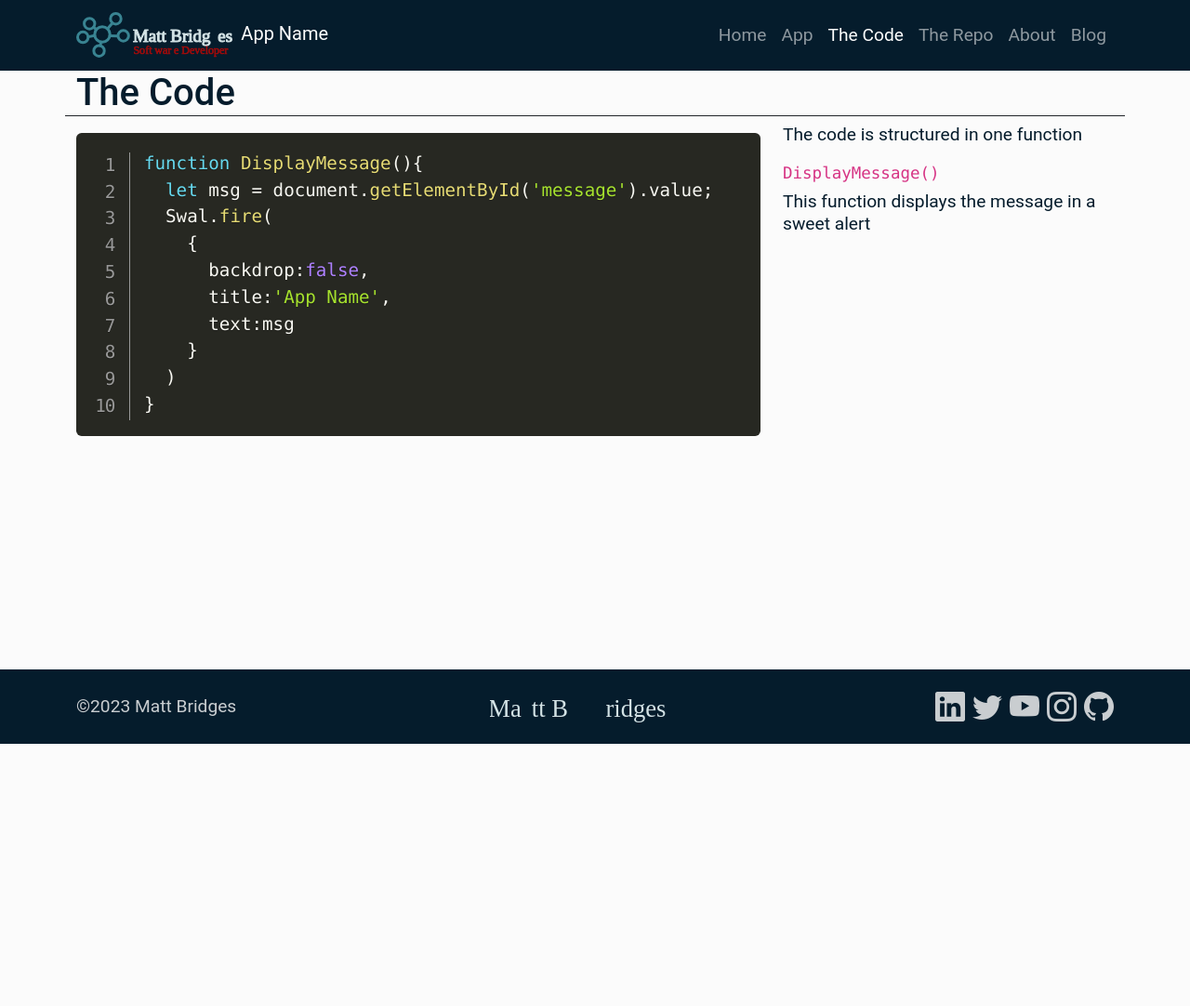
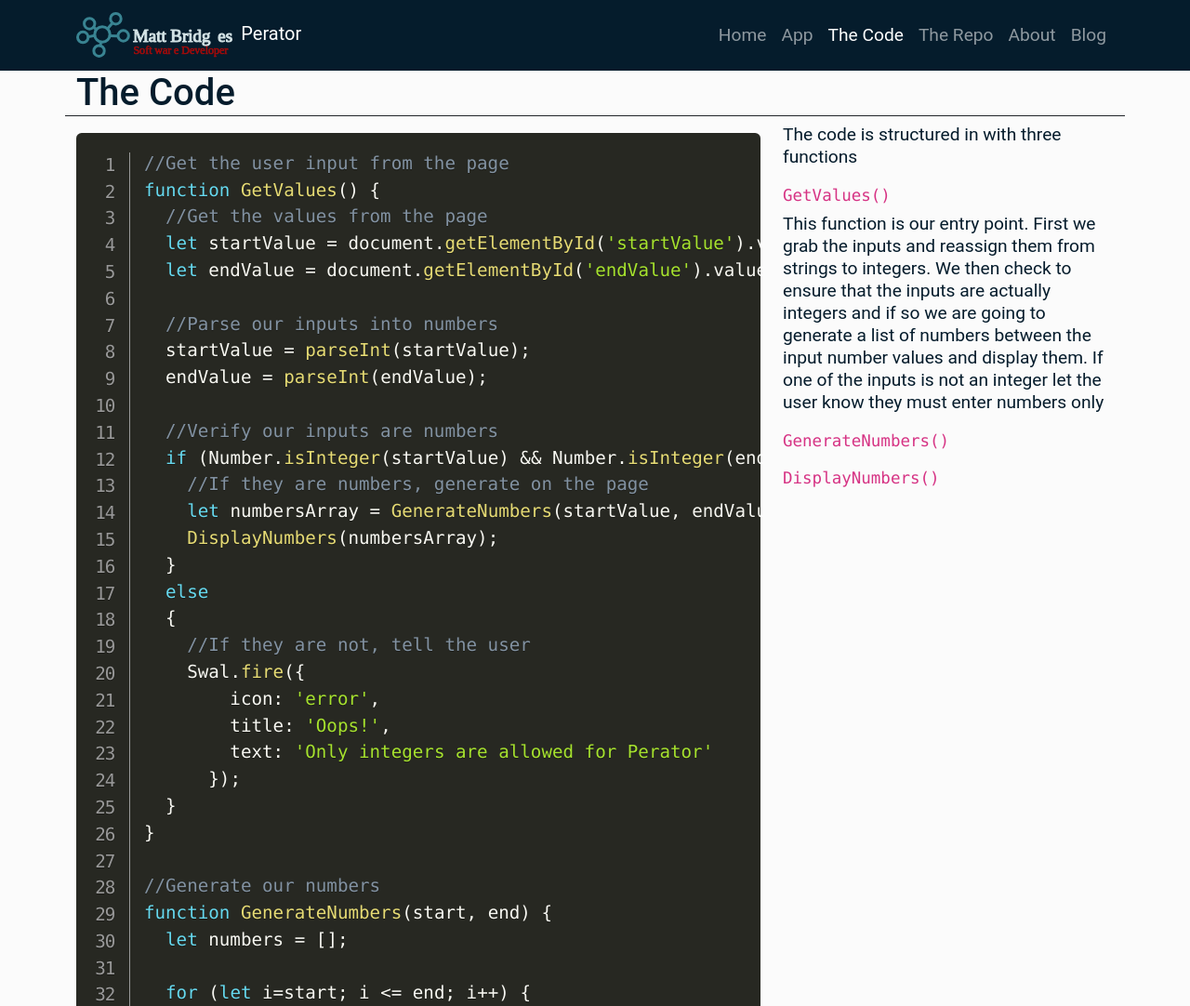
Before and after one commit to MattBridges/AstraHundo, a plain HTML site: page code.html in a window 1280 px wide. Shown: the top 1082 px of the page at 93% size. Before the commit the page ends 800 px from the top, so only its background shows below. Drawn offline with nearby package versions, Linux system fonts and the light colour scheme.

Commit message:
Initial Commit

```diff
--- a/code.html
+++ b/code.html
@@ -1,12 +1,14 @@
 <!DOCTYPE html>
 <html lang="en">
+
 <head>
   <meta charset="UTF-8">
   <meta http-equiv="X-UA-Compatible" content="IE=edge">
   <meta name="viewport" content="width=device-width, initial-scale=1.0, shrink-to-fit=no">
-  <title>App Name: A Coding Challange</title>
+  <title>Perator: A Coding Challange</title>
   <!-- Bootstrap -->
-  <link href="https://cdn.jsdelivr.net/npm/bootstrap@5.3.0-alpha1/dist/css/bootstrap.min.css" rel="stylesheet" integrity="sha384-GLhlTQ8iRABdZLl6O3oVMWSktQOp6b7In1Zl3/Jr59b6EGGoI1aFkw7cmDA6j6gD" crossorigin="anonymous">
+  <link href="https://cdn.jsdelivr.net/npm/bootstrap@5.3.0-alpha1/dist/css/bootstrap.min.css" rel="stylesheet"
+    integrity="sha384-GLhlTQ8iRABdZLl6O3oVMWSktQOp6b7In1Zl3/Jr59b6EGGoI1aFkw7cmDA6j6gD" crossorigin="anonymous">
 
   <!-- Bootstrap Icons -->
   <link rel="stylesheet" href="https://cdn.jsdelivr.net/npm/bootstrap-icons@1.10.3/font/bootstrap-icons.css">
@@ -22,6 +24,7 @@
 
 
 </head>
+
 <body>
 
   <header>
@@ -29,7 +32,7 @@
       <div class="container">
         <a class="navbar-brand" href="/index.html">
           <img src="/img/Base Logo Vector Files Blue Red.svg" height="50" alt="">
-              App Name
+          Perator
         </a>
         <button class="navbar-toggler" type="button" data-bs-toggle="collapse" data-bs-target="#navbarSupportedContent"
           aria-controls="navbarSupportedContent" aria-expanded="false" aria-label="Toggle navigation">
@@ -71,23 +74,93 @@
       <div class="col-12 col-lg-8">
         <pre class="line-numbers">
       <code class="language-js">
-        function DisplayMessage(){
-          let msg = document.getElementById('message').value;
-          Swal.fire(
+        //Get the user input from the page
+        function GetValues() {
+          //Get the values from the page
+          let startValue = document.getElementById('startValue').value;
+          let endValue = document.getElementById('endValue').value;
+
+          //Parse our inputs into numbers
+          startValue = parseInt(startValue);
+          endValue = parseInt(endValue);
+
+          //Verify our inputs are numbers
+          if (Number.isInteger(startValue) && Number.isInteger(endValue)) {
+            //If they are numbers, generate on the page
+            let numbersArray = GenerateNumbers(startValue, endValue)
+            DisplayNumbers(numbersArray);
+          }
+          else
           {
-              backdrop:false,
-              title:'App Name',
-              text:msg
+            //If they are not, tell the user
+            Swal.fire({
+                icon: 'error',
+                title: 'Oops!',
+                text: 'Only integers are allowed for Perator'
+              });
           }
-          )
+        }
+
+        //Generate our numbers
+        function GenerateNumbers(start, end) {
+          let numbers = [];
+
+          for (let i=start; i <= end; i++) {
+
+            numbers.push(i);
+          }
+
+          return numbers;
+        }
+
+        //Display them on the page
+        function DisplayNumbers(numbersArray) {
+          let tableBody = document.getElementById('results');
+          let tableHTML="";
+
+          for(let i=0; i < numbersArray.length; i++){
+            let value = numbersArray[i];
+            className='';
+
+            /* If the value is even make the className even,
+            else its className will be odd*/
+            if(value%2==0){
+              className='even';
+            }
+            else{
+              className = 'odd'
+            }
+
+            /* To make the table easier to read, start a new
+            row every 5 indexed values*/
+            if(i%5==0){
+              tableHTML+='<tr>'
+            }
+
+            // Generate the td HTML and append it to the table html
+            let tableRow=`<td class=${className}>${value}</td>`;
+            tableHTML += tableRow;
+
+            /*Check if the next index is divisible by 5 and if so
+            close our tr tag on the current row*/
+            if((i+1)%5==0){
+              tableHTML+='</tr>';
+            }
+          }
+
+          tableBody.innerHTML = tableHTML;
         }
       </code>
     </pre>
       </div>
       <div class="col-12 col-lg-4">
-    <p>The code is structured in one function</p>
-    <h5><code>DisplayMessage()</code></h5>
-    <p>This function displays the message in a sweet alert</p>
+        <p>The code is structured in with three functions</p>
+        <h5><code>GetValues()</code></h5>
+        <p>This function is our entry point.  First we grab the inputs and reassign them from strings to integers.  We then check to ensure that the inputs are actually integers and if so we are going to generate a list of numbers between the input number values and display them. If one of the inputs is not an integer let the user know they must enter numbers only</p>
+        <h5><code>GenerateNumbers()</code></h5>
+        <p></p>
+        <h5><code>DisplayNumbers()</code></h5>
+        <p></p>
       </div>
     </div>
 
@@ -114,7 +187,9 @@
 
 
   <!-- Scripts -->
-  <script src="https://cdn.jsdelivr.net/npm/bootstrap@5.3.0-alpha1/dist/js/bootstrap.bundle.min.js" integrity="sha384-w76AqPfDkMBDXo30jS1Sgez6pr3x5MlQ1ZAGC+nuZB+EYdgRZgiwxhTBTkF7CXvN" crossorigin="anonymous"></script>
+  <script src="https://cdn.jsdelivr.net/npm/bootstrap@5.3.0-alpha1/dist/js/bootstrap.bundle.min.js"
+    integrity="sha384-w76AqPfDkMBDXo30jS1Sgez6pr3x5MlQ1ZAGC+nuZB+EYdgRZgiwxhTBTkF7CXvN"
+    crossorigin="anonymous"></script>
   <!-- Prism Script -->
   <script src="/js/prism.js"></script>
   <script>
@@ -126,4 +201,5 @@
     })
   </script>
 </body>
+
 </html>
--- a/css/site.css
+++ b/css/site.css
@@ -102,3 +102,11 @@ html,
   font-size: 4rem;
   padding-left: .5rem;
  }
+
+ .even{
+  font-weight: bolder;
+ }
+
+ .odd{
+  color: red !important;
+ }
```
Also changed, not shown: app.html (+39 -10 lines), index.html (+15 -7 lines), js/site.js (+72 -8 lines), img/PeratorLogo_200.png (added), img/PeratorLogo_500.png (added). Lines whose indentation alone changed are shown as unchanged.
